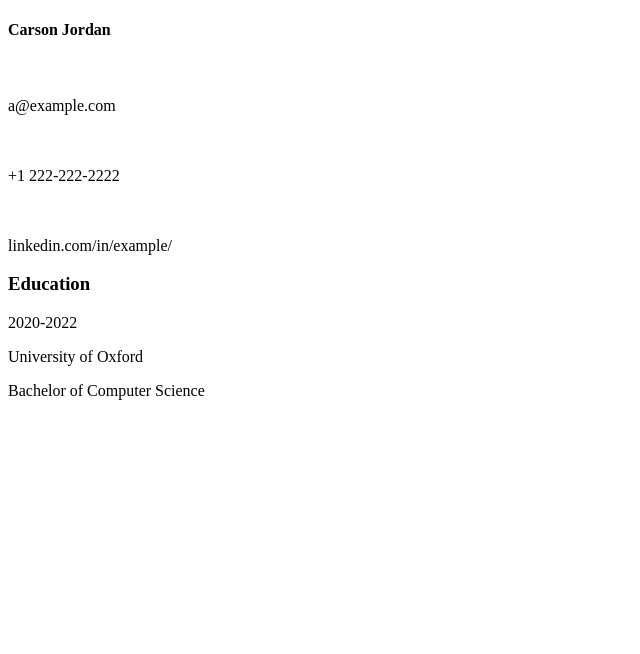
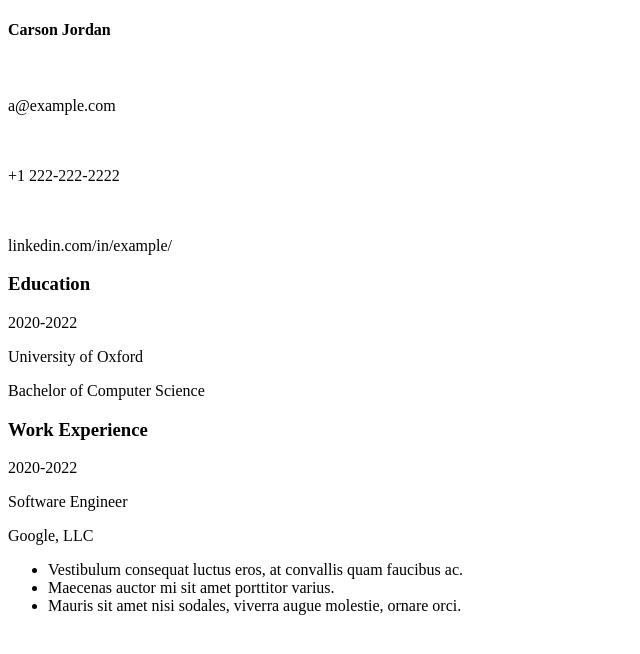
Before and after one commit to mateusmtoledo/cv-project, a React (Create React App) app: page / in a window 1280 px wide. Shown: the top 654 px of the page, without its empty margins (0-640 px from the left). Built offline with nearby package versions, Linux system fonts and the light colour scheme.

Commit message:
Add work experience

```diff
--- a/src/components/course.js
+++ b/src/components/course.js
@@ -4,7 +4,7 @@
 class Course extends Component {
   render() {
     return (
-      <div>
+      <div className="course">
         <DateComponent />
         <div>
           <p>University of Oxford</p>
--- a/src/components/cvPreview.js
+++ b/src/components/cvPreview.js
@@ -1,6 +1,7 @@
 import { Component } from "react";
 import GeneralInformation from "./generalInformation";
 import Education from "./education";
+import WorkExperience from "./workExperience";
 
 class CvPreview extends Component {
   render() {
@@ -8,6 +9,7 @@
     <div>
       <GeneralInformation />
       <Education />
+      <WorkExperience />
     </div>
     );
   }
--- /dev/null
+++ b/src/components/job.js
@@ -0,0 +1,23 @@
+import { Component } from "react";
+import DateComponent from "./date";
+
+class Job extends Component {
+  render() {
+    return (
+      <div className="job">
+        <DateComponent />
+        <div>
+          <p>Software Engineer</p>
+          <p>Google, LLC</p>
+          <ul className="tasks">
+            <li>Vestibulum consequat luctus eros, at convallis quam faucibus ac.</li>
+            <li>Maecenas auctor mi sit amet porttitor varius.</li>
+            <li>Mauris sit amet nisi sodales, viverra augue molestie, ornare orci.</li>
+          </ul>
+        </div>
+      </div>
+    );
+  }
+}
+
+export default Job;
--- /dev/null
+++ b/src/components/workExperience.js
@@ -0,0 +1,15 @@
+import { Component } from "react";
+import Job from "./job";
+
+class WorkExperience extends Component {
+  render() {
+    return (
+      <div className="work-info">
+        <h3>Work Experience</h3>
+        <Job />
+      </div>
+    );
+  }
+}
+
+export default WorkExperience;
```
